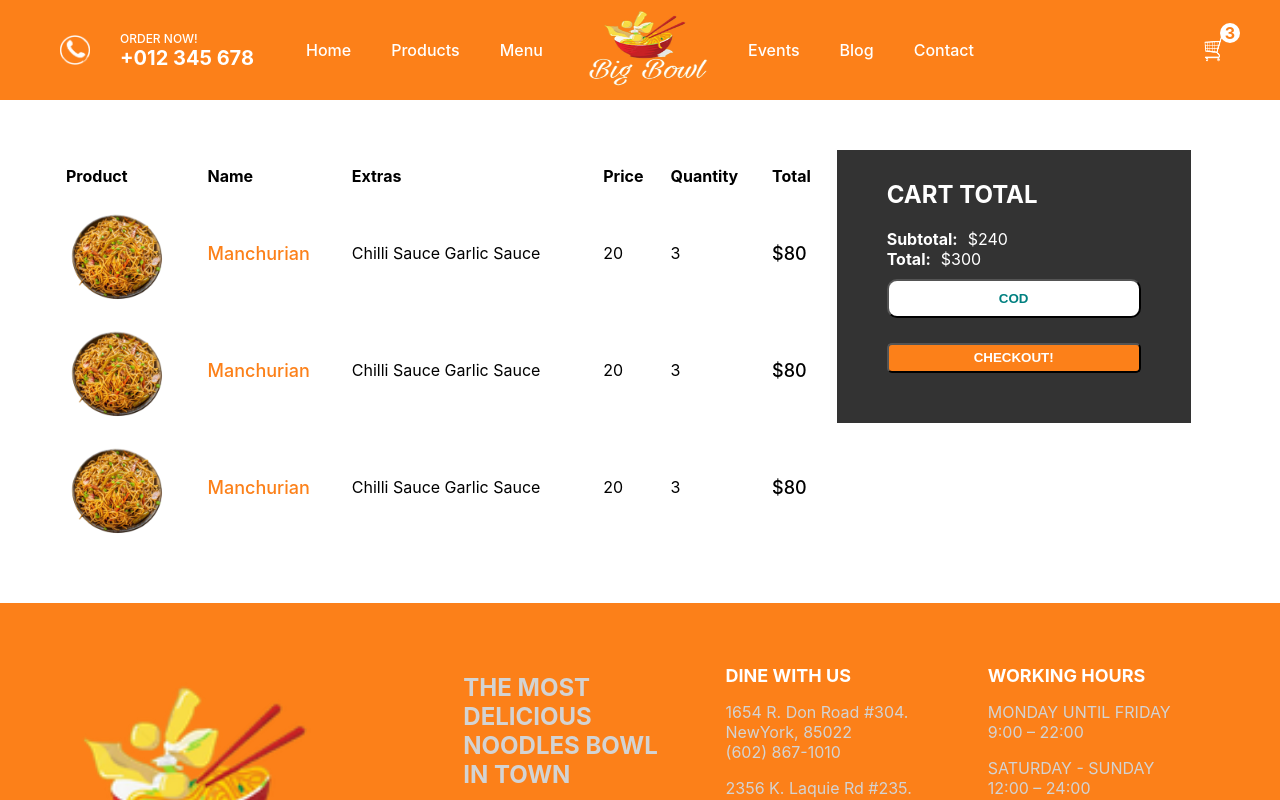
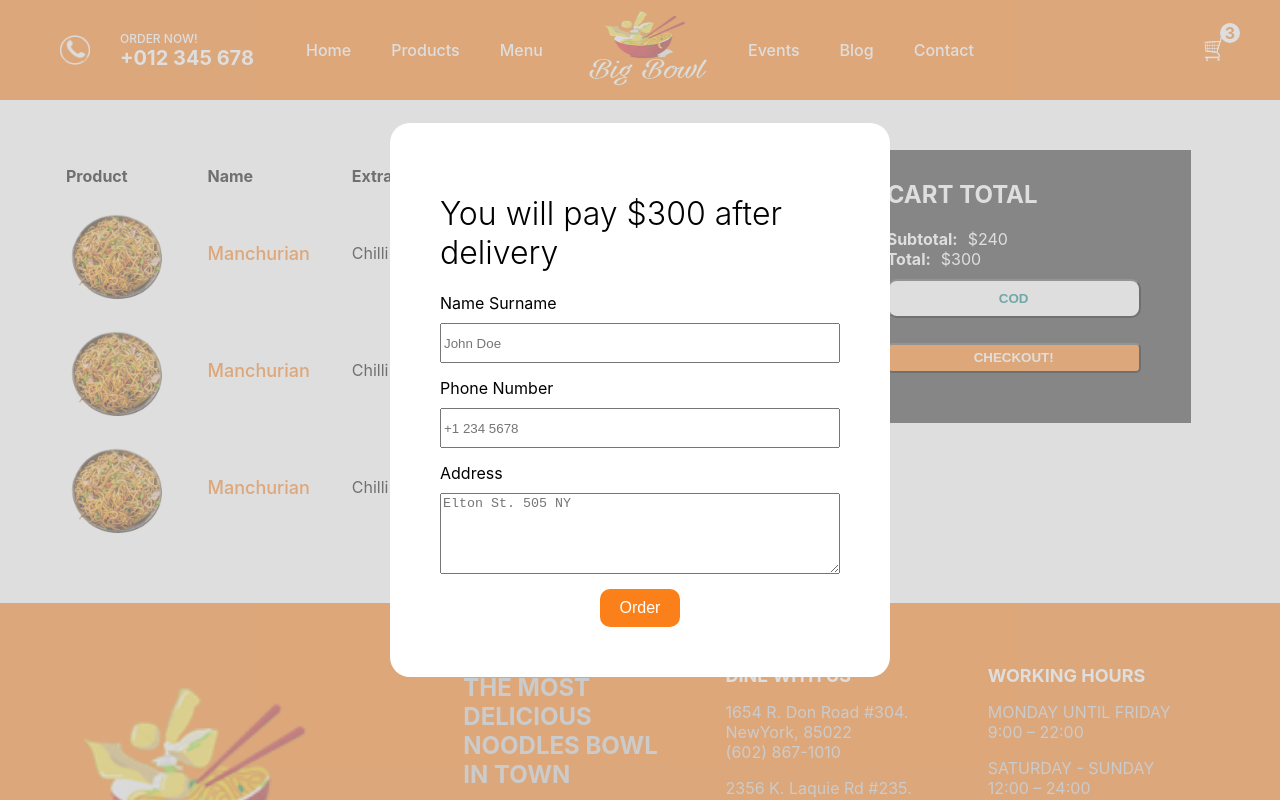
Before and after one commit to kishibe-rohan/big-bowl, a Next.js app: page /cart in a window 1280 px wide. Shown: the top 800 px of the page. Built offline with nearby package versions, Linux system fonts and the light colour scheme.

Commit message:
added COD form

```diff
--- /dev/null
+++ b/components/OrderDetail.jsx
@@ -0,0 +1,34 @@
+import {useState} from 'react'
+import styles from '../styles/OrderDetail.module.css'
+
+
+const OrderDetail = ({total}) => {
+
+    const [customer,setCustomer] = useState("");
+    const [address,setAddress] = useState("");
+
+  return (
+    <div className={styles.container}>
+      <div className={styles.wrapper}>
+          <h1 className={styles.title}>You will pay ${total} after delivery</h1>
+          <div className={styles.item}>
+              <label className={styles.label}>Name Surname</label>
+              <input className={styles.input} placeholder="John Doe" type="text" onChange={(e) => setCustomer(e.target.value)}/>
+          </div>
+          <div className={styles.item}>
+              <label className={styles.label}>Phone Number</label>
+              <input  className={styles.input} placeholder="+1 234 5678" type="text" />
+          </div>
+          <div className={styles.item}>
+              <label className={styles.label}>Address</label>
+              <textarea rows={5} placeholder='Elton St. 505 NY' type="text" onChange={(e) => setAddress(e.target.value)}/>
+          </div>
+          <button className={styles.button}>
+              Order
+          </button>
+      </div>
+    </div>
+  )
+}
+
+export default OrderDetail
--- a/pages/cart.jsx
+++ b/pages/cart.jsx
@@ -2,6 +2,7 @@ import Image from 'next/image'
 import {useState,useEffect} from 'react'
 import axios from 'axios'
 import { useRouter } from 'next/router'
+import OrderDetail from '../components/OrderDetail'
 
 import styles from '../styles/Cart.module.css'
 
@@ -80,6 +81,7 @@ const Cart = () => {
                     <button className={styles.button}>CHECKOUT!</button>
                 </div>
             </div>
+            <OrderDetail total={300}/>
         </div>
     )
 }
--- /dev/null
+++ b/styles/OrderDetail.module.css
@@ -0,0 +1,53 @@
+.container {
+  width: 100%;
+  height: 100vh;
+  position: absolute;
+  top: 0;
+  left: 0;
+  display: flex;
+  z-index: 999;
+  align-items: center;
+  justify-content: center;
+  background-color: rgba(197, 197, 197, 0.568);
+}
+
+.wrapper {
+  width: 500px;
+  background-color: white;
+  border-radius: 20px;
+  padding: 50px;
+  display: flex;
+  flex-direction: column;
+  align-items: center;
+  justify-content: center;
+}
+
+.title {
+  font-weight: 300;
+}
+
+.item {
+  display: flex;
+  flex-direction: column;
+  width: 100%;
+  margin-bottom: 15px;
+}
+
+.label {
+  margin-bottom: 10px;
+}
+
+.input {
+  height: 40px;
+}
+
+.button {
+  border: none;
+  background-color: #fc8019;
+  color: white;
+  padding: 10px 20px;
+  font-weight: 500;
+  font-size: 16px;
+  border-radius: 10px;
+  cursor: pointer;
+}
```
